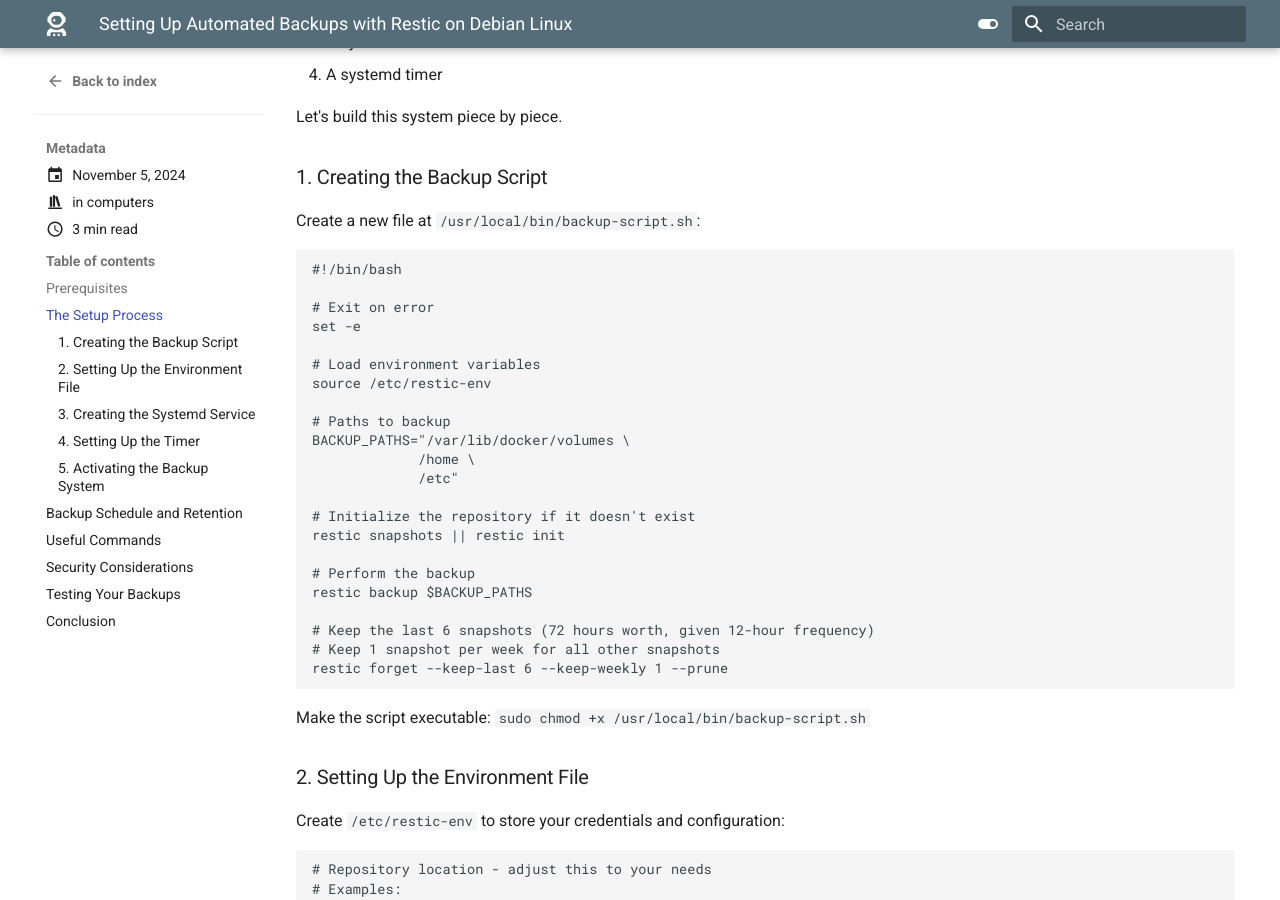
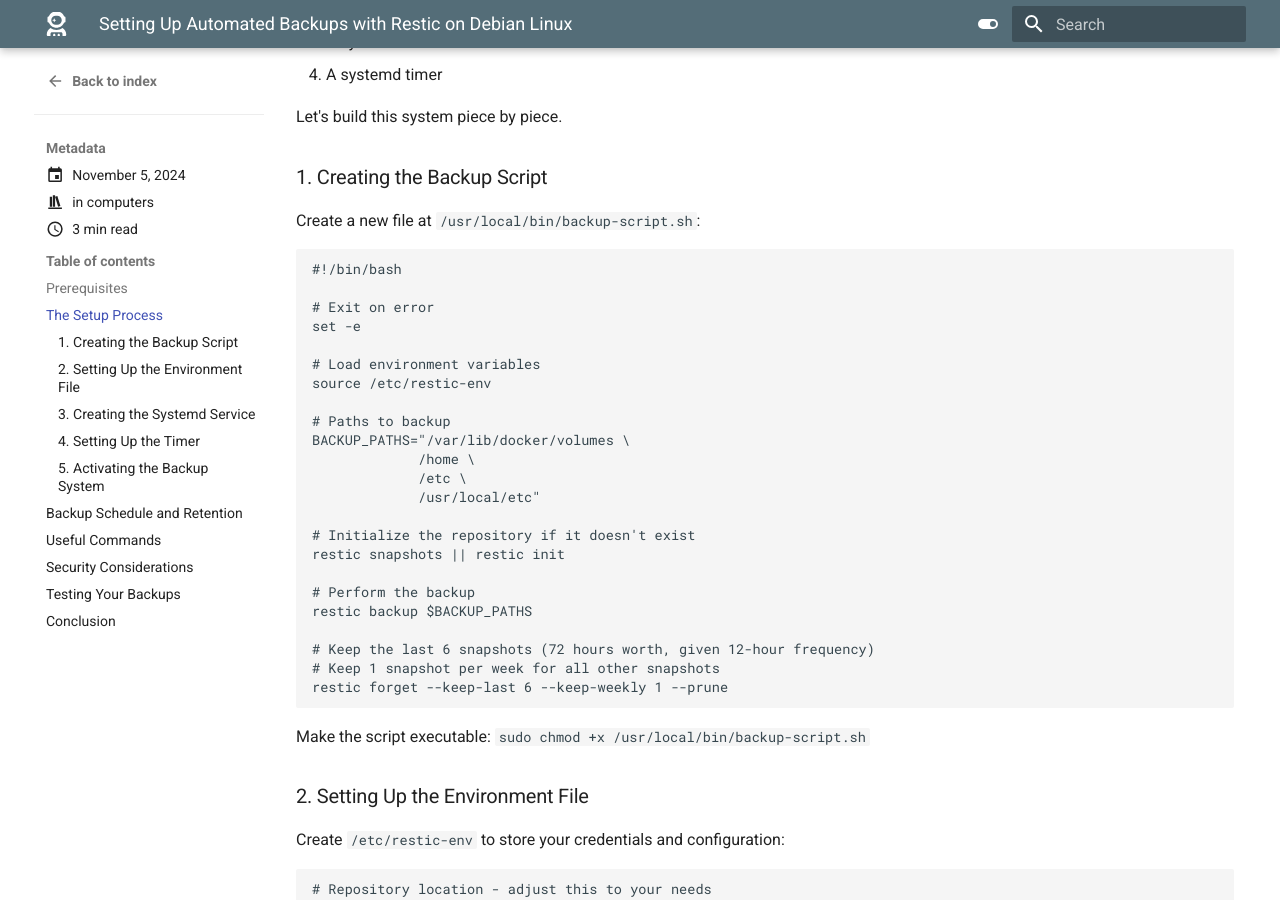
Before and after one commit to seajoshc/p4adotnet, an MkDocs documentation site: the page built from docs/blog/posts/backups-for-debian12.md, in a window 1280 px wide and 900 px high, scrolled down 712 px. Built offline with MkDocs 1.6.1 and Material for MkDocs 9.7.7, drawn with Linux system fonts in a browser that asks for light colours.

Commit message:
Update backups-for-debian12.md

```diff
--- a/docs/blog/posts/backups-for-debian12.md
+++ b/docs/blog/posts/backups-for-debian12.md
@@ -47,7 +47,8 @@
 # Paths to backup
 BACKUP_PATHS="/var/lib/docker/volumes \
              /home \
-             /etc"
+             /etc \
+             /usr/local/etc"
 
 # Initialize the repository if it doesn't exist
 restic snapshots || restic init
```
